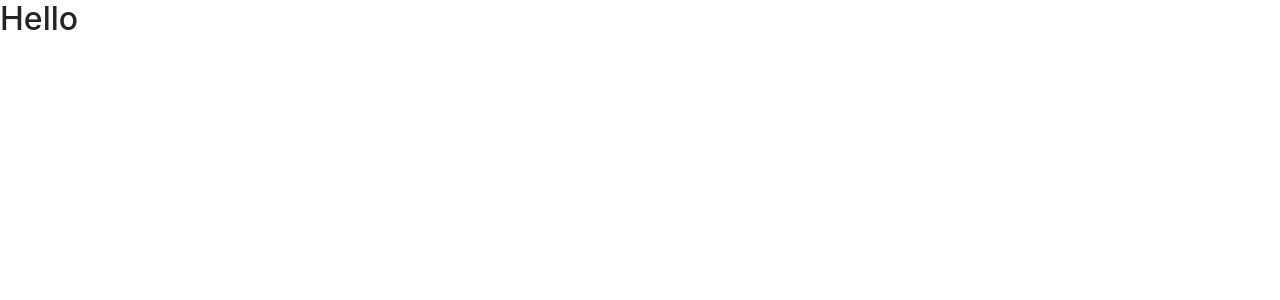
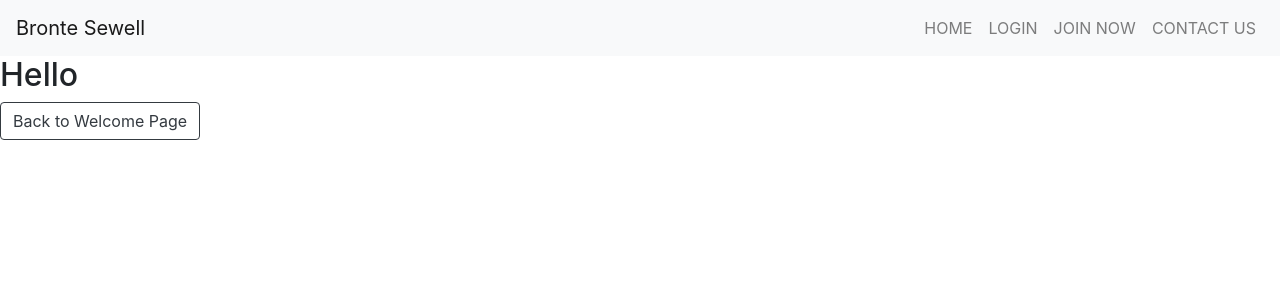
Before and after one commit to brontesewell7/brontesewell7.github.io, a React (Create React App) app in the folder mywebsite/: page /web-development in a window 1280 px wide. Shown: the top 300 px of the page. Built offline with nearby package versions, Linux system fonts and the light colour scheme.

Commit message:
basic nav

```diff
--- a/mywebsite/src/App.js
+++ b/mywebsite/src/App.js
@@ -2,8 +2,8 @@ import React from 'react';
 import logo from './logo.svg';
 import './App.css';
 import { BrowserRouter as Router, useHistory, Redirect, Route, Switch } from 'react-router-dom'
-import EquestrianPage from './components/EquestrianPage'
-import WebPage from './components/WebPage'
+import EquestrianPage from './components/Equestrian/EquestrianPage'
+import WebPage from './components/Web/WebPage'
 import LandingPage from './components/LandingPage'
 
 function App(props) {
--- /dev/null
+++ b/mywebsite/src/components/Equestrian/EquestrianNav.js
@@ -0,0 +1,29 @@
+import { Nav, Navbar,} from 'react-bootstrap'
+import React, { Component } from 'react';
+
+
+const EquestrianNav = () =>  {
+        return (
+            <nav id="wecome-navbar">
+
+
+                    <Navbar bg="light" expand="lg" className="navbar-welcome-page">
+                    <Navbar.Brand className="navbar-brand-small" href="/">Bronte Sewell</Navbar.Brand>
+                    <Navbar.Toggle aria-controls="basic-navbar-nav" />
+                    <Navbar.Collapse id="basic-navbar-nav">
+                        <Nav className="ml-auto">
+                        <Nav.Link  className="nav-links" href="/">HOME</Nav.Link>
+                        <Nav.Link className="nav-links" href="/signin-user">LOGIN</Nav.Link>
+                        <Nav.Link  className="nav-links" href="/signup-user">JOIN NOW</Nav.Link>
+                        <Nav.Link  className="nav-links" href="/contact-us">CONTACT US</Nav.Link>
+                        </Nav>
+                    </Navbar.Collapse>
+                    </Navbar>
+
+             </nav>
+
+
+        );
+    }
+
+export default EquestrianNav;
--- /dev/null
+++ b/mywebsite/src/components/Equestrian/EquestrianPage.js
@@ -0,0 +1,27 @@
+
+import {connect} from 'react-redux'
+import { Nav, Navbar,} from 'react-bootstrap'
+import React, { Component } from 'react';
+import { Link } from "react-router-dom";
+import EquestrianNav from './EquestrianNav'
+class EquestrianPage extends Component {
+
+
+
+
+    render() {
+
+        return (
+            <div >
+
+                <EquestrianNav />
+            <h2>Hello</h2>
+            <button type="button" class="btn btn-outline-dark" onClick={()=> this.props.history.push('/')}>Back to Welcome Page</button>
+
+            </div>
+        );
+    }
+
+}
+
+export default EquestrianPage;
--- a/mywebsite/src/components/EquestrianPage.js
+++ /dev/null
@@ -1,22 +0,0 @@
-
-import {connect} from 'react-redux'
-import React, { Component } from 'react';
-import { Link } from "react-router-dom";
-
-class EquestrianPage extends Component {
-
-
-
-
-    render() {
-
-        return (
-            <div >
-<h2>Hello</h2>
-</div>
-        );
-    }
-
-}
-
-export default EquestrianPage;
--- /dev/null
+++ b/mywebsite/src/components/Web/WebNav.js
@@ -0,0 +1,29 @@
+import { Nav, Navbar,} from 'react-bootstrap'
+import React, { Component } from 'react';
+
+
+const WebNav = () =>  {
+        return (
+            <nav id="wecome-navbar">
+
+
+                    <Navbar bg="light" expand="lg" className="navbar-welcome-page">
+                    <Navbar.Brand className="navbar-brand-small" href="/">Bronte Sewell</Navbar.Brand>
+                    <Navbar.Toggle aria-controls="basic-navbar-nav" />
+                    <Navbar.Collapse id="basic-navbar-nav">
+                        <Nav className="ml-auto">
+                        <Nav.Link  className="nav-links" href="/">HOME</Nav.Link>
+                        <Nav.Link className="nav-links" href="/signin-user">LOGIN</Nav.Link>
+                        <Nav.Link  className="nav-links" href="/signup-user">JOIN NOW</Nav.Link>
+                        <Nav.Link  className="nav-links" href="/contact-us">CONTACT US</Nav.Link>
+                        </Nav>
+                    </Navbar.Collapse>
+                    </Navbar>
+
+             </nav>
+
+
+        );
+    }
+
+export default WebNav;
--- a/mywebsite/src/components/WebPage.js
+++ b/mywebsite/src/components/Web/WebPage.js
@@ -2,6 +2,7 @@
 import {connect} from 'react-redux'
 import React, { Component } from 'react';
 import { Link } from "react-router-dom";
+import WebNav from './WebNav'
 
 class WebPage extends Component {
 
@@ -12,7 +13,10 @@ class WebPage extends Component {
 
         return (
             <div >
+                <WebNav/>
                 <h2>Hello</h2>
+                <button type="button" class="btn btn-outline-dark" onClick={()=> this.props.history.push('/')}>Back to Welcome Page</button>
+
             </div>
         );
     }
```
Also changed, not shown: mywebsite/src/components/LandingPage.js (+5 -5 lines).
